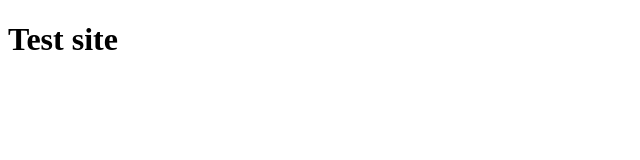
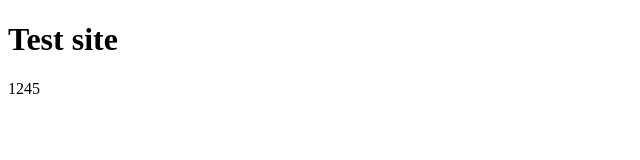
Before and after one commit to DanDi33/Hello, a plain HTML site: page index.html in a window 1280 px wide. Shown: the full height of the page, 0-640 px from the left. Drawn offline with Linux system fonts and the light colour scheme.

Commit message:
add paragraph

```diff
--- a/index.html
+++ b/index.html
@@ -7,5 +7,6 @@
 </head>
 <body>
     <h1>Test site</h1>
+    <p>1245</p>
 </body>
 </html>
```
